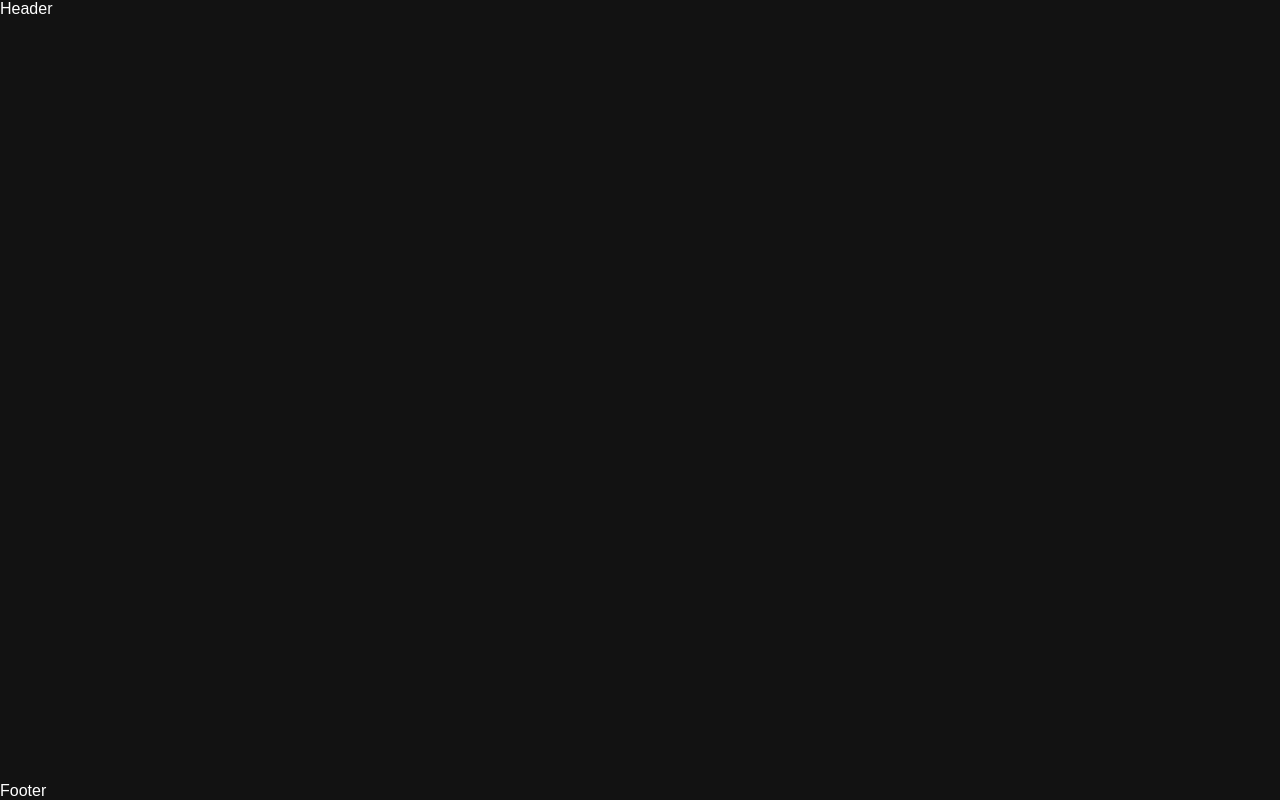
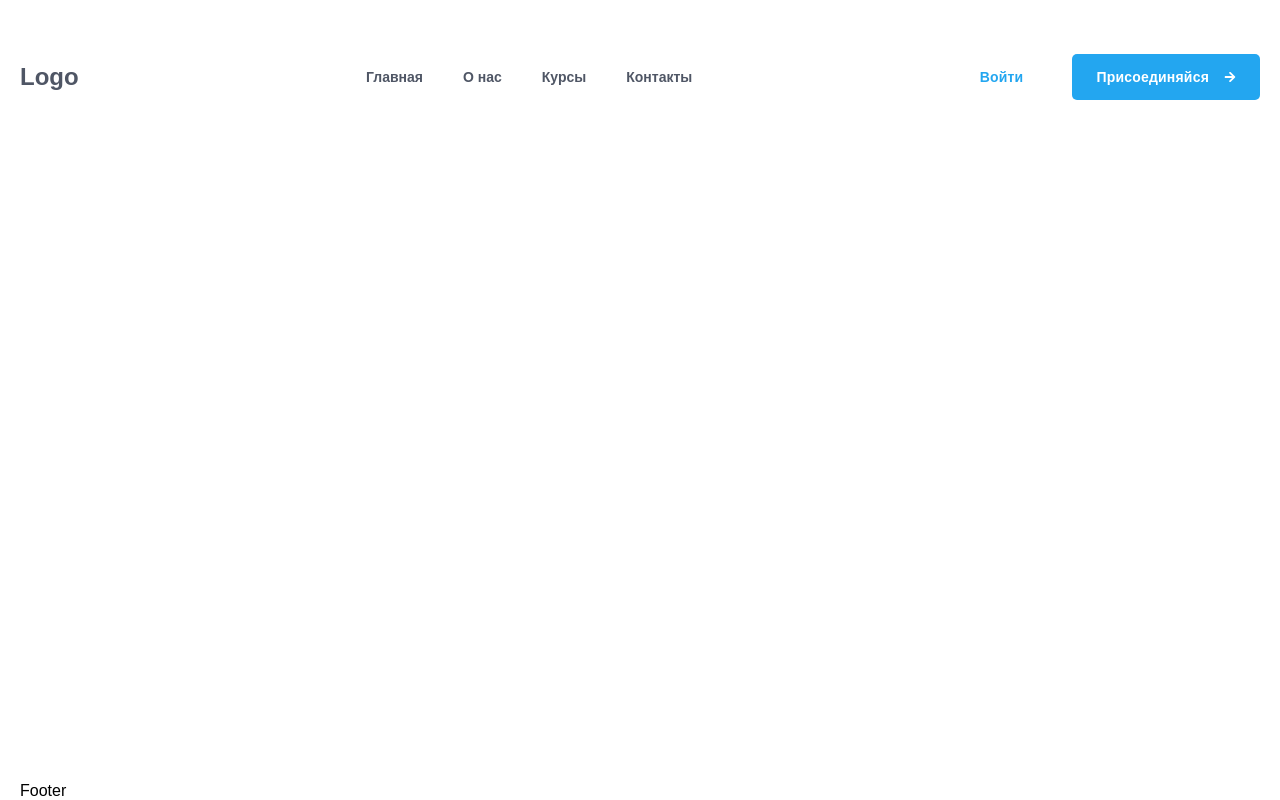
Before and after one commit to aiym18/motion_web_site, a Next.js app: page / in a window 1280 px wide. Built offline with nearby package versions, Linux system fonts and the light colour scheme.

Commit message:
features/header

```diff
--- a/package.json
+++ b/package.json
@@ -14,6 +14,7 @@
     "react": "^19.0.0",
     "react-dom": "^19.0.0",
     "react-hook-form": "^7.54.2",
+    "react-icons": "^5.5.0",
     "react-redux": "^9.2.0",
     "sass": "1.70.0"
   },
--- a/src/app/globals.scss
+++ b/src/app/globals.scss
@@ -1,29 +1,41 @@
 * {
+  margin: 0;
+  padding: 0;
+  box-sizing: border-box;
+}
+
+html {
+  scroll-behavior: smooth;
+}
+
+body {
+  font-family: sans-serif;
+}
+
+.container {
+  max-width: 1740px;
+  width: 100%;
+  margin: 0 auto;
+  padding: 0 20px;
+}
+
+button {
+  cursor: pointer;
+  border: none;
+}
+html,
+body {
   margin: 0;
   padding: 0;
 }
 
-html {
-  color-scheme: dark;
+@media (max-width: 768px) {
+  html,
+  body {
+    overflow-x: hidden;
+  }
 }
-body {
-  font-family: Arial, Helvetica, sans-serif;
-}
+
 a {
   text-decoration: none;
 }
-button {
-  display: flex;
-  align-items: center;
-  justify-content: center;
-  background: transparent;
-  border: none;
-  cursor: pointer;
-  @media (max-width: 500px) {
-    cursor: default;
-  }
-}
-.container {
-  margin: 0 auto;
-  width: 100%;
-}
--- a/src/components/layout/header/Header.module.scss
+++ b/src/components/layout/header/Header.module.scss
@@ -0,0 +1,148 @@
+#header {
+  padding: 54px 0;
+  .header {
+    display: flex;
+    align-items: center;
+    justify-content: space-between;
+    h1 {
+      font-weight: 700;
+      color: #4f5665;
+      font-size: 24px;
+    }
+    .burger_menu {
+      display: none;
+    }
+    nav {
+      display: flex;
+      gap: 40px;
+      align-items: center;
+      a {
+        color: #4f5665;
+        font-weight: 700;
+        font-size: 14px;
+      }
+    }
+    .header_btns {
+      display: flex;
+      align-items: center;
+      gap: 49px;
+      a {
+        font-weight: 700;
+        color: #23a6f0;
+        font-size: 14px;
+        letter-spacing: 0.2px;
+      }
+      button {
+        padding: 15px 24px;
+        color: white;
+        font-weight: 700;
+        display: flex;
+        align-items: center;
+        gap: 15px;
+        font-size: 14px;
+        letter-spacing: 0.2px;
+        background-color: #23a6f0;
+        border-radius: 5px;
+        svg {
+          font-size: 12px;
+        }
+      }
+    }
+  }
+  .header_mobile {
+    display: none;
+  }
+}
+
+@media (max-width: 800px) {
+  #header {
+    padding: 20px 0;
+    .header {
+      nav {
+        display: none;
+      }
+      .header_btns {
+        display: none;
+      }
+      .burger_menu {
+        display: block;
+        font-size: 32px;
+        color: #0b132a;
+        cursor: pointer;
+      }
+    }
+    .header_mobile {
+      display: block;
+      width: 100%;
+      background-color: rgba(0, 0, 0, 0.972);
+      position: absolute;
+      height: 100vh;
+      padding: 25px;
+      top: 0;
+      left: 0;
+      opacity: 0;
+      transform: translateX(-100%);
+      visibility: hidden;
+      transition: opacity 0.5s ease-in-out, transform 0.5s ease-in-out,
+        visibility 0.5s;
+
+      .burger_menu {
+        color: white;
+        position: absolute;
+        right: 25px;
+        top: 25px;
+        font-size: 25px;
+        cursor: pointer;
+      }
+
+      nav {
+        display: flex;
+        flex-direction: column;
+        gap: 20px;
+        padding: 20px 0;
+
+        a {
+          color: #fff;
+          font-weight: 700;
+          font-size: 14px;
+        }
+      }
+
+      .header_btns {
+        display: flex;
+        align-items: center;
+        gap: 49px;
+
+        a {
+          font-weight: 700;
+          color: #23a6f0;
+          font-size: 14px;
+          letter-spacing: 0.2px;
+        }
+
+        button {
+          padding: 10px 18px;
+          color: white;
+          font-weight: 700;
+          display: flex;
+          align-items: center;
+          gap: 10px;
+          font-size: 14px;
+          letter-spacing: 0.2px;
+          background-color: #23a6f0;
+          border-radius: 5px;
+
+          svg {
+            font-size: 12px;
+          }
+        }
+      }
+
+      &.active {
+        opacity: 1;
+        transform: translateX(0);
+        visibility: visible;
+      }
+    }
+  }
+}
--- a/src/components/layout/header/Header.tsx
+++ b/src/components/layout/header/Header.tsx
@@ -1,14 +1,57 @@
-import { FC } from "react";
-import scss from "./Header.module.scss";
+"use client";
+import { FC, useState } from "react";
+import s from "./Header.module.scss";
+import Link from "next/link";
+import { FaArrowRight } from "react-icons/fa";
+import { IoIosMenu } from "react-icons/io";
+import { IoClose } from "react-icons/io5";
 
 const Header: FC = () => {
- return (
-  <section className={scss.Header}>
-   <div className="container">
-    <div className={scss.content}>Header</div>
-   </div>
-  </section>
- );
+  const [openModal, setOpenModal] = useState(false);
+
+  return (
+    <header id={s.header}>
+      <div className="container">
+        <div className={s.header}>
+          <h1>Logo</h1>
+          <span className={s.burger_menu} onClick={() => setOpenModal(true)}>
+            <IoIosMenu />
+          </span>
+          <nav>
+            <Link href="#">Главная</Link>
+            <Link href="#">О нас</Link>
+            <Link href="#">Курсы</Link>
+            <Link href="#">Контакты</Link>
+          </nav>
+          <div className={s.header_btns}>
+            <Link href={"#"}>Войти</Link>
+            <button>
+              Присоединяйся <FaArrowRight />
+            </button>
+          </div>
+        </div>
+        {openModal && (
+          <div className={`${s.header_mobile} ${openModal ? s.active : ""}`}>
+            <span className={s.burger_menu} onClick={() => setOpenModal(false)}>
+              <IoClose />
+            </span>
+            <nav>
+              <Link href="#">Главная</Link>
+              <Link href="#">О нас</Link>
+              <Link href="#">Курсы</Link>
+              <Link href="#">Контакты</Link>
+            </nav>
+            <div className={s.header_btns}>
+              <Link href={"#"}>Войти</Link>
+              <button>
+                Присоединяйся <FaArrowRight />
+              </button>
+            </div>
+          </div>
+        )}
+      </div>
+    </header>
+  );
 };
 
 export default Header;
```
Also changed, not shown: 1 other file (tests, documents, lock files or other folders).
